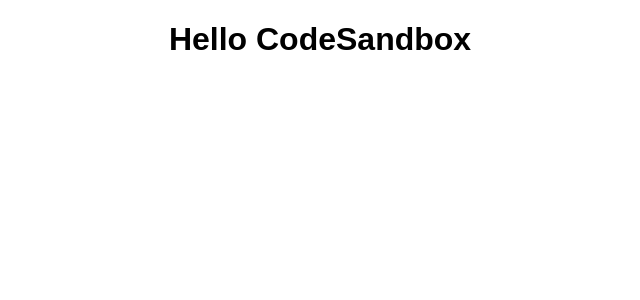
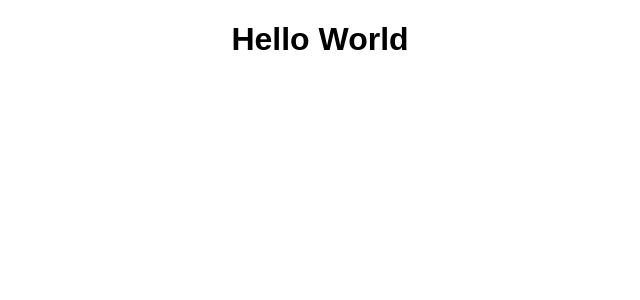
Before and after one commit to volodymyrkr/DesignPatternsTS, a React (Create React App) app: page / in a window 1280 px wide. Shown: the top 300 px of the page, without its empty margins (320-960 px from the left). Built offline with nearby package versions, Linux system fonts and the light colour scheme.

Commit message:
Initial commit
Some little changes

```diff
--- a/src/index.tsx
+++ b/src/index.tsx
@@ -6,7 +6,7 @@
 function App() {
   return (
     <div className="App">
-      <h1>Hello CodeSandbox</h1>
+      <h1>Hello World</h1>
     </div>
   );
 }
```
